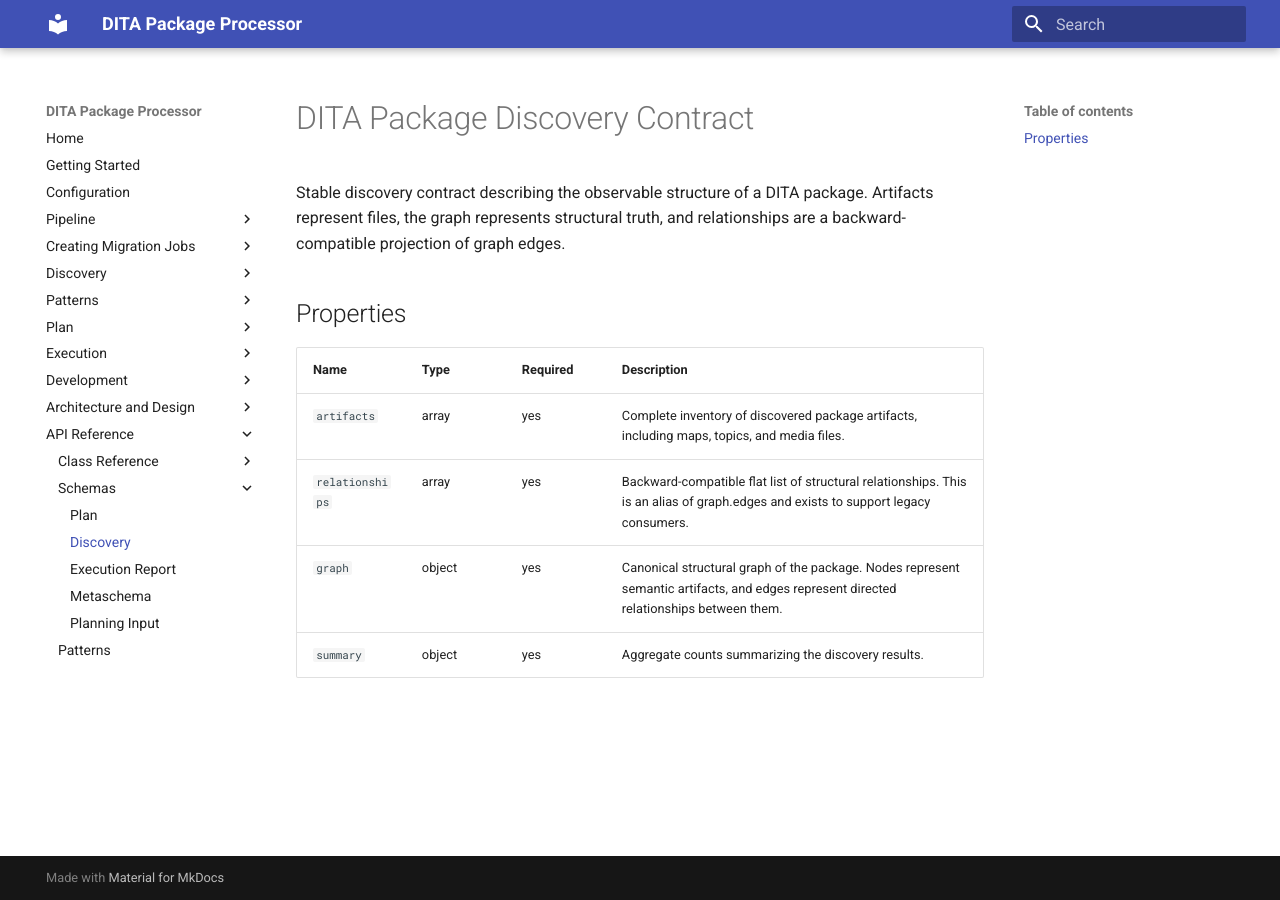
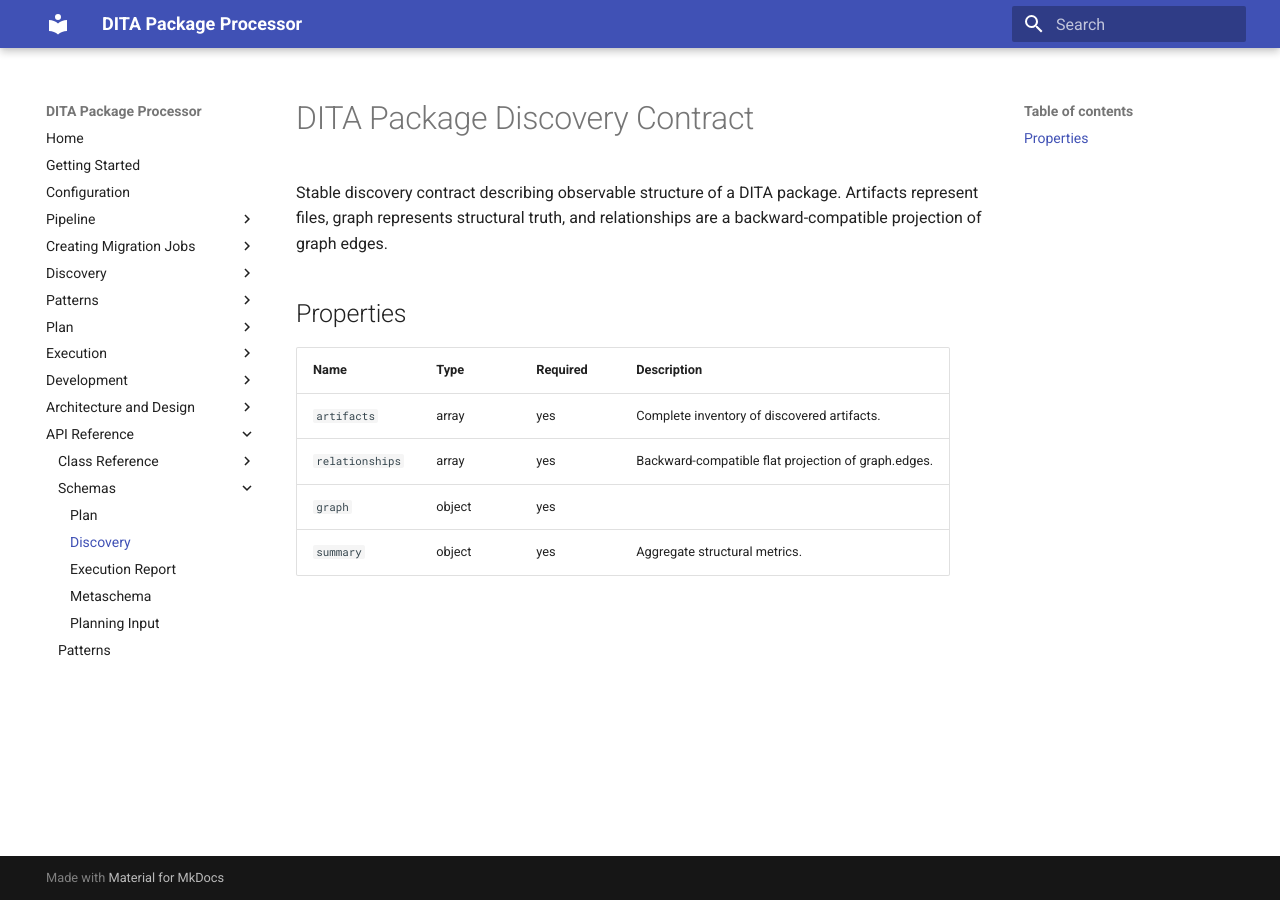
Before and after one commit to mattbriggs/dita_package_processor, an MkDocs documentation site: the page built from docs/reference/schemas/discovery.schema.md, in a window 1280 px wide. Built offline with MkDocs 1.6.1 and Material for MkDocs 9.7.7, drawn with Linux system fonts in a browser that asks for light colours.

Commit message:
Update docs

```diff
--- a/docs/reference/schemas/discovery.schema.md
+++ b/docs/reference/schemas/discovery.schema.md
@@ -1,12 +1,12 @@
 # DITA Package Discovery Contract
 
-Stable discovery contract describing the observable structure of a DITA package. Artifacts represent files, the graph represents structural truth, and relationships are a backward-compatible projection of graph edges.
+Stable discovery contract describing observable structure of a DITA package. Artifacts represent files, graph represents structural truth, and relationships are a backward-compatible projection of graph edges.
 
 ## Properties
 
 | Name | Type | Required | Description |
 |------|------|----------|-------------|
-| `artifacts` | array | yes | Complete inventory of discovered package artifacts, including maps, topics, and media files. |
-| `relationships` | array | yes | Backward-compatible flat list of structural relationships. This is an alias of graph.edges and exists to support legacy consumers. |
-| `graph` | object | yes | Canonical structural graph of the package. Nodes represent semantic artifacts, and edges represent directed relationships between them. |
-| `summary` | object | yes | Aggregate counts summarizing the discovery results. |
+| `artifacts` | array | yes | Complete inventory of discovered artifacts. |
+| `relationships` | array | yes | Backward-compatible flat projection of graph.edges. |
+| `graph` | object | yes |  |
+| `summary` | object | yes | Aggregate structural metrics. |
--- a/mkdocs.yml
+++ b/mkdocs.yml
@@ -49,7 +49,7 @@ nav:
     - Testing: testing.md
   - Architecture and Design:
     - Design: design.md
-    - Execution Contract: execution-contract.md
+    - Execution Contract: execution_contract.md
     - Executor Architecture: executor-arc-design.md
   - API Reference:
         - Class Reference:
```
Also changed, not shown: 1 other file.
